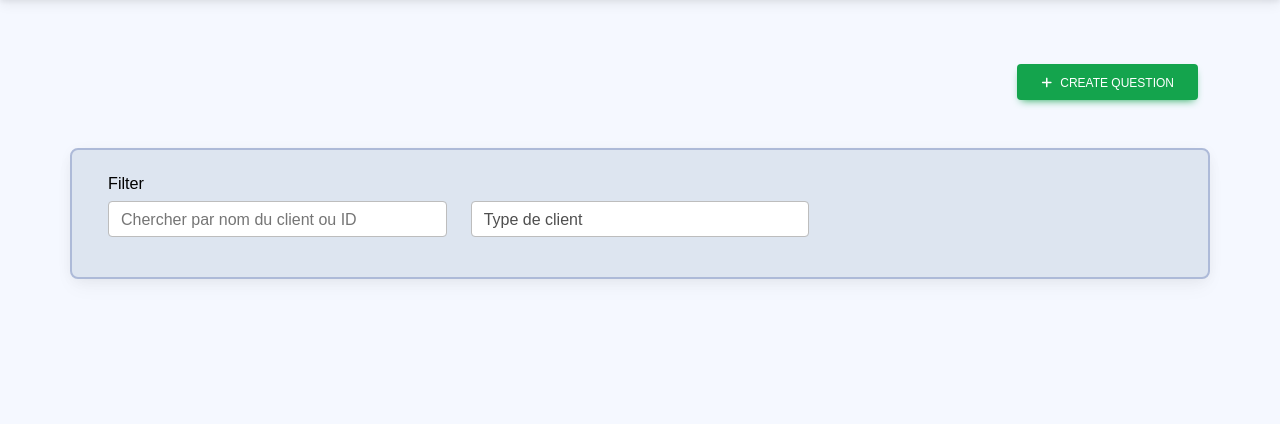
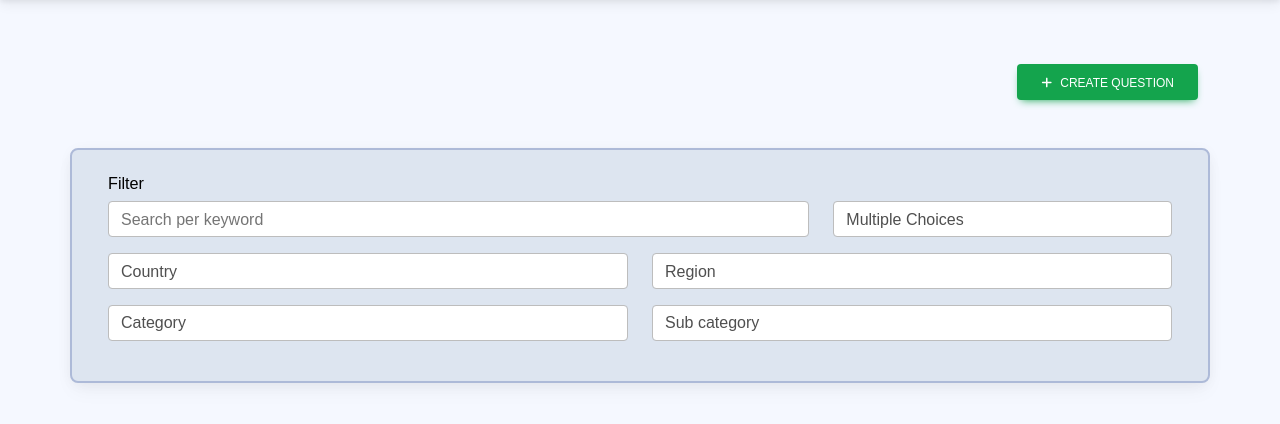
Before and after one commit to ajappdev/quizz_project, a Django app: page /administrator/questions/ in a window 1280 px wide. Shown: the part 62-486 px from the top of the page. Run offline with Django 4.2, Linux system fonts and the light colour scheme; data that the repository does not hold is empty; some libraries are stand-ins or nearby versions; some web fonts are replaced.

Commit message:
questions filter

```diff
--- a/app/m01_question.py
+++ b/app/m01_question.py
@@ -14,7 +14,7 @@ def check_question(question_type: str,
         question: str,
         sub_category: str):
 
-    print(country)
+    print(right_answer)
     error_return = ""
 
     # Check if the question was provided
--- a/app/templates/administrator/questions.html
+++ b/app/templates/administrator/questions.html
@@ -14,14 +14,46 @@
             <div class="card-body">
                 <h5 class="card-title p0p9">{% trans 'Filter' %}</h5>
                 <div class="row">
+                    <div class="col-lg-8 col-12 col-md-12 mb-3">
+                        <input id="filter_keyword_question" class="form-control filter_input" placeholder="{% trans 'Search per keyword' %}">
+                    </div>
                     <div class="col-lg-4 col-12 col-md-12 mb-3">
-                        <input id="filter_name_customer" class="form-control filter_input" placeholder="{% trans 'Chercher par nom du client ou ID' %}">
+                        <select id="filter_type_question" class="form-control filter_input_change">
+                            <option value="">{% trans 'Multiple Choices' %}</option>
+                            <option value="sell">{% trans 'Free Text' %}</option>
+                            <option value="buy">{% trans 'True or False' %}</option>
+                        </select>
                     </div>
-                    <div class="col-lg-4 col-12 col-md-12">
-                        <select id="filter_type_customer" class="form-control filter_input_change">
-                            <option value="">{% trans 'Type de client' %}</option>
-                            <option value="sell">{% trans 'Vente' %}</option>
-                            <option value="buy">{% trans 'Achat' %}</option>
+                    <div class="col-lg-6 col-12 col-md-12 mb-3">
+                        <select id="filter_country_question" class="filter_input_change form-control">
+                            <option value="">{% trans 'Country' %}</option>
+                            {% for country in countries %}
+                                <option value="{{country.id|safe}}">{{country}}</option>
+                            {% endfor %}
+                        </select>
+                    </div>
+                    <div class="col-lg-6 col-12 col-md-12 mb-3">
+                        <select id="filter_region_question" class="filter_input_change form-control">
+                            <option value="">{% trans 'Region' %}</option>
+                            {% for region in regions %}
+                                <option value="{{region.id|safe}}">{{region}}</option>
+                            {% endfor %}
+                        </select>
+                    </div>
+                    <div class="col-lg-6 col-12 col-md-12 mb-3">
+                        <select id="filter_category_question" class="filter_input_change form-control">
+                            <option value="">{% trans 'Category' %}</option>
+                            {% for category in categories %}
+                                <option value="{{category.id|safe}}">{{category}}</option>
+                            {% endfor %}
+                        </select>
+                    </div>
+                    <div class="col-lg-6 col-12 col-md-12 mb-3">
+                        <select id="filter_sub_category_question" class="filter_input_change form-control">
+                            <option value="">{% trans 'Sub category' %}</option>
+                            {% for sub_category in sub_categories %}
+                                <option value="{{sub_category.id|safe}}">{{sub_category}}</option>
+                            {% endfor %}
                         </select>
                     </div>
                 </div>
@@ -90,14 +122,14 @@ $(document).on("click", ".delete_question", function() {
     question_id = $(this).closest("tr").find(".question_id").text()
     table_line = $(this).closest("tr")
     Swal.fire({
-        title: translate_js('Attention', "FR"),
-        text: translate_js("Voulez-vous vraiment supprimer ce client ? Cela supprimera par conséquent toutes les transactions associées!", "FR"),
+        title: translate_js('Warning', "FR"),
+        text: translate_js("Do you really want to remove this question? This will consequently delete all associated data!", "FR"),
         icon: 'warning',
         showCancelButton: true,
         confirmButtonColor: '#3085d6',
         cancelButtonColor: '#d33',
-        confirmButtonText: translate_js('Confirmer', "FR"),
-        cancelButtonText: translate_js('Annuler', "FR")
+        confirmButtonText: translate_js('Confirm', "FR"),
+        cancelButtonText: translate_js('Cancel', "FR")
     }).then((result) => {
         if (result.isConfirmed) {
             data_dict = {
@@ -118,7 +150,7 @@ $(document).on("click", ".delete_question", function() {
                 {
                     Swal.fire({
                         icon: 'error',
-                        title: translate_js('Une erreur est survenue!', "FR"),
+                        title: translate_js('An error has occurred!', "FR"),
                         position: 'center',
                         showConfirmButton: false,
                         timer: 1500,
@@ -128,7 +160,7 @@ $(document).on("click", ".delete_question", function() {
                 {
                     Swal.fire({
                         icon: 'success',
-                        title: translate_js("Client supprimé avec succès", "FR"),
+                        title: translate_js("Question successfully deleted!", "FR"),
                         showConfirmButton: false,
                         timer: 1500
                     })
@@ -177,10 +209,13 @@ function filter_results()
 {
 
     var data_dict = {
-        "action": "filter_customers_list",
-        "customer_name_or_id": $("#filter_name_customer").val(),
-        "customer_nationality": $("#filter_nationality").val(),
-        "customer_type": $("#filter_type_customer").val(),
+        "action": "filter_questions_list",
+        "question_keyword": $("#filter_keyword_question").val(),
+        "question_type": $("#filter_type_question").val(),
+        "question_country": $("#filter_country_question").val(),
+        "question_region": $("#filter_region_question").val(),
+        "question_category": $("#filter_category_question").val(),
+        "question_sub_category": $("#filter_sub_category_question").val(),
         "page": filter_page,
     }
 
@@ -194,7 +229,7 @@ function filter_results()
         url: "{% url 'ajax_calls' %}",
         data: JSON.stringify(data_dict),
         success: function(response) {
-            $("#table_customers").html(response["html"])
+            $("#table_questions").html(response["html"])
         }
     })
 }
--- a/app/views.py
+++ b/app/views.py
@@ -106,8 +106,20 @@ def questions(request):
     else:
         success_message = ""
 
+    regions = am.Region.objects.all()
+    categories = am.Category.objects.all()
+    countries = am.Country.objects.all()
+    sub_categories = am.SubCategory.objects.all()
+
     questions = am.Question.objects.all()
-    context = {"questions": questions, "success_message": success_message}
+    context = {
+        "questions": questions,
+        "success_message": success_message,
+        "regions": regions,
+        "categories": categories,
+        "countries": countries,
+        "sub_categories": sub_categories}
+
     return render(request, template, context)
 
 
@@ -303,6 +315,17 @@ def ajax_calls(request):
                 "error_text": error_text,
                 "new_region_id": new_region_id}
 
+        elif action == "delete_question":
+            error = 0
+            error_text = ""
+            try:
+                am.Question.objects.filter(
+                    id=int(received_json_data['question_id'])).delete()
+            except Exception as e:
+                error_text = "EXCEPTION, AJAX_CALLS, DELETE_QUESTION, 1, " + str(e)
+                error = 1
+            data_dict = {"error": error, "error_text": error_text}
+
         elif action == "delete_region":
             error = 0
             error_text = ""
@@ -381,28 +404,52 @@ def ajax_calls(request):
 
             data_dict = {"error": error, "error_text": error_text}
 
-        if action == "filter_customers_list":
+        if action == "filter_questions_list":
 
-            customer_name_or_id = received_json_data['customer_name_or_id']
-            customer_nationality = received_json_data['customer_nationality']
-            customer_type = received_json_data['customer_type']
+            question_keyword = received_json_data['question_keyword']
+            question_type = received_json_data['question_type']
             page = received_json_data['page']
 
-            customers = am.Customer.objects.filter(
-                Q(complete_name__icontains=customer_name_or_id) |
-                Q(identity_number__icontains=customer_name_or_id),
-                nationality__icontains=customer_nationality
+            questions = am.Question.objects.filter(
+                question__icontains=question_keyword,
+                type__icontains=question_type
             )
 
-            customers = [
-                c for c in customers if customer_type in c.type_customer()]
+            try:
+                questions = questions.filter(
+                    country__id=int(received_json_data['question_country']))
+            except Exception as e:
+                pass
 
-            customers_list = m00.pagination(page, 10, customers)
+            try:
+                questions = questions.select_related("country").filter(
+                    country__region__id=int(
+                        received_json_data['question_region']))
+            except Exception as e:
+                pass
+
+            try:
+                questions = questions.filter(
+                    sub_category__id=int(
+                        received_json_data['question_sub_category']))
+            except Exception as e:
+                pass
+
+            try:
+                questions = questions.select_related("sub_category").filter(
+                    sub_category__category__id=int(
+                        received_json_data['question_category']))
+            except Exception as e:
+                pass
+
+
+
+            questions_list = m00.pagination(page, 10, questions)
 
             html = render_to_string(
-                        template_name="customer/customers-table.html",
+                        template_name="administrator/questions-table.html",
                         context={
-                            "customers": customers_list,
+                            "questions": questions_list,
                         }
                     )
             data_dict = {"html": html}
--- a/static/assets/js/js_translator.js
+++ b/static/assets/js/js_translator.js
@@ -28,6 +28,7 @@ dict_translate = [
     "Sub category successfully created!",
     "Sub category successfully deleted!",
     "Sub category successfully updated!",
+    "Question successfully deleted!",
     "Add sub category",
     "Update sub category",
     "Delete sub category",
@@ -41,6 +42,9 @@ dict_translate = [
     "Sub category name cannot be empty!",
     "Region name cannot be empty!",
     "Category name cannot be empty!",
+    "Warning",
+    "Do you really want to remove this question? This will consequently delete all associated data!",
+
 ]
 
 function translate_js(text, lang)
```
Also changed, not shown: app/models.py (+9 -1 lines), app/templates/administrator/add-update-question.html (+8 -1 lines), app/templates/administrator/questions-table.html (added, +61 -0 lines).
